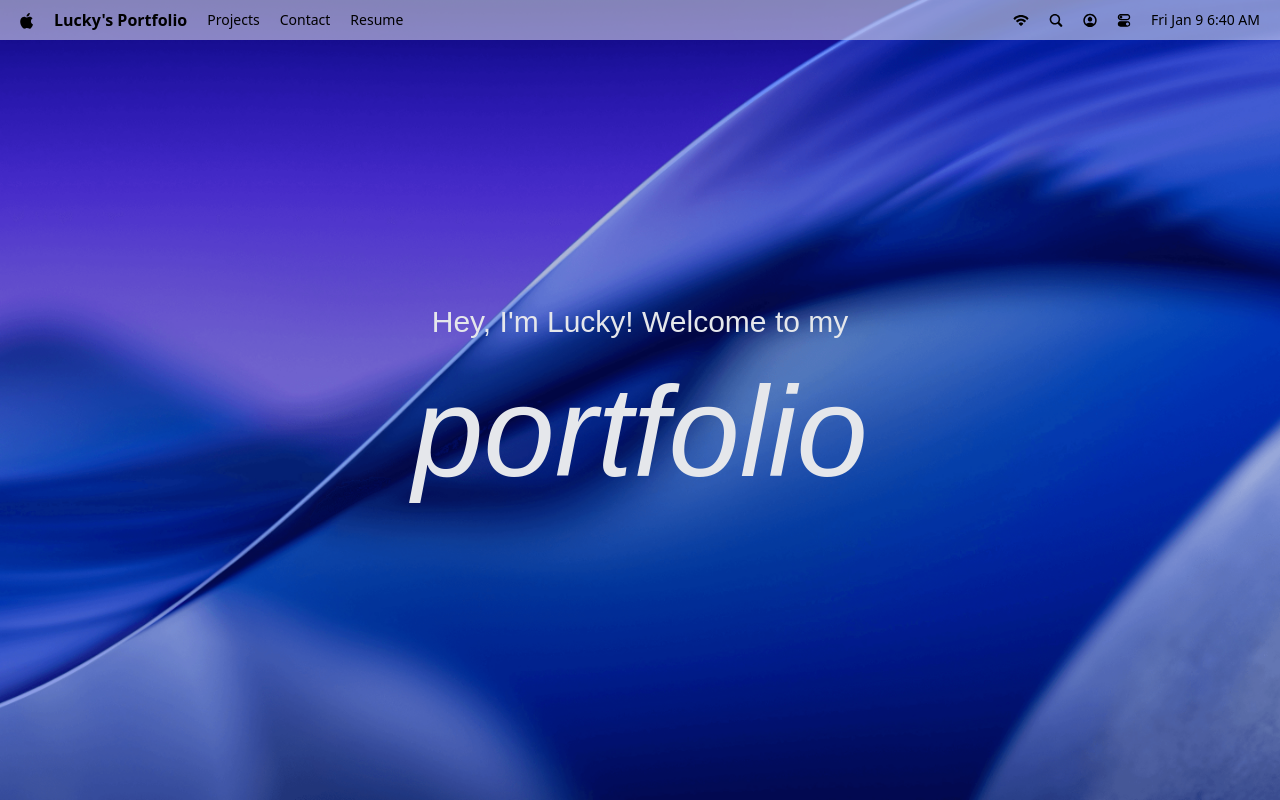
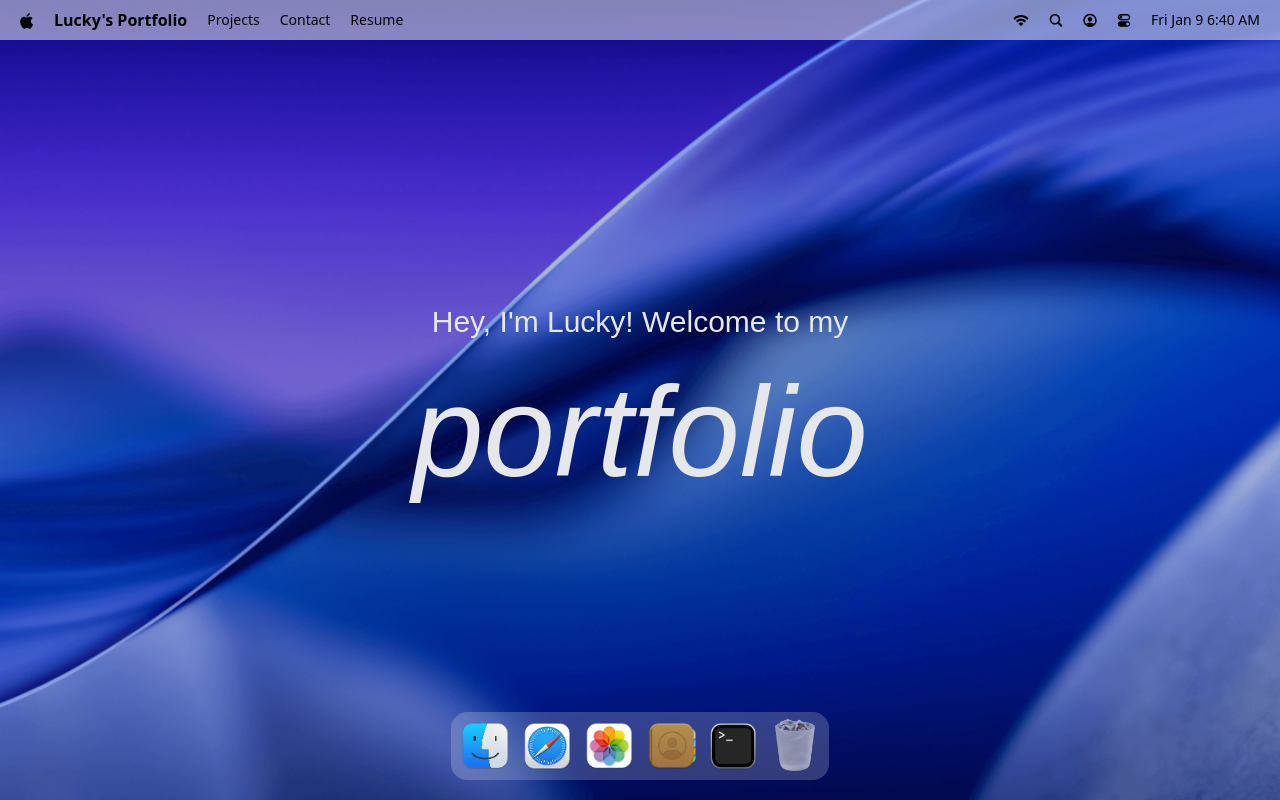
Before and after one commit to LuckyLalwani/MacOS_portfolio, a React (Vite) app: page / in a window 1280 px wide. Built offline with nearby package versions, Linux system fonts and the light colour scheme; a web font is replaced by a local one.

Commit message:
implement of dock presentation

```diff
--- a/package.json
+++ b/package.json
@@ -17,6 +17,7 @@
     "lucide-react": "^0.562.0",
     "react": "^19.2.0",
     "react-dom": "^19.2.0",
+    "react-tooltip": "^5.30.0",
     "tailwindcss": "^4.1.18"
   },
   "devDependencies": {
--- a/src/App.jsx
+++ b/src/App.jsx
@@ -1,3 +1,4 @@
+import Dock from "./components/Dock"
 import Navbar from "./components/navbar"
 import Welcome from "./components/Welcome"
 
@@ -6,6 +7,7 @@
     <main>
       <Navbar/>
       <Welcome/>
+      <Dock/>
     </main>
   )
 }
--- /dev/null
+++ b/src/components/Dock.jsx
@@ -0,0 +1,78 @@
+import { useRef } from "react"
+import { dockApps } from "../constants";
+import { Tooltip } from "react-tooltip";
+import gsap from "gsap";
+import { useGSAP } from "@gsap/react";
+const Dock = () => {
+    const dockRef = useRef(null);
+
+    useGSAP(() =>{
+        const dock = dockRef.current;
+        if(!dock) return () => {};
+
+        const icons = dock.querySelectorAll(".dock-icon");
+
+        const animateIcons = (mouseX) => {
+            const {left} = dock.getBoundingClientRect();
+
+            icons.forEach((icon) => {
+                const {left:iconLeft , width} = icon.getBoundingClientRect();
+
+                const center = iconLeft -left + width/2;
+                const distance = Math.abs(mouseX - center);
+                const intensity =Math.exp(-(distance ** 3)/20000);
+
+
+                gsap.to(icon, {
+                    scale: 1 + 0.25 * intensity,
+                    y:-15 * intensity,
+                    duration: 0.2,
+                    ease: "power1.out"
+
+                })
+            })
+        }
+        const handleMouseMove = (e) =>{
+            const {left} = dock.getBoundingClientRect();
+
+            animateIcons(e.clientX - left);
+        }
+        const resetIcons =  () => icons.forEach((icon)=> gsap.to(icon, {scale:1 , y:0, duration:0.3 , ease:"power1.out"}))
+        dock.addEventListener("mousemove",handleMouseMove)
+        dock.addEventListener("mouseleave",resetIcons)
+
+        return ()=>{
+            dock.removeEventListener("mousemove",handleMouseMove)
+            dock.removeEventListener("mouseleave",resetIcons)
+        }
+    },[] )
+
+
+    const toggleApp = (app) => {
+        //to  implement open window  logic
+      }
+
+  return (
+    <section id="dock">
+        <div ref={dockRef} className="dock-container">
+            {dockApps.map(({id,name,icon,canOpen}) =>(
+                <div key={id} className="relative flex justify-center" >
+                    <button type="button" className="dock-icon"
+                    aria-label={name}
+                    data-tooltip-id = "dock-tooltip"
+                    data-tooltip-content = {name}
+                    data-tooltip-delay-show = {150}
+                    disable ={!canOpen}
+                    onClick={()=> toggleApp({id ,canOpen}) }>
+                        <img src={`/images/${icon}`} alt={name} loading="lazy"
+                        className={canOpen ? '' : 'opacity-60'}/>
+                    </button>
+                </div>
+            ) )}
+            <Tooltip id="dock-tooltip" place="top" className="tooltip" />
+        </div>
+    </section>
+  )
+}
+
+export default Dock
```
Also changed, not shown: 1 other file (tests, documents, lock files or other folders).
